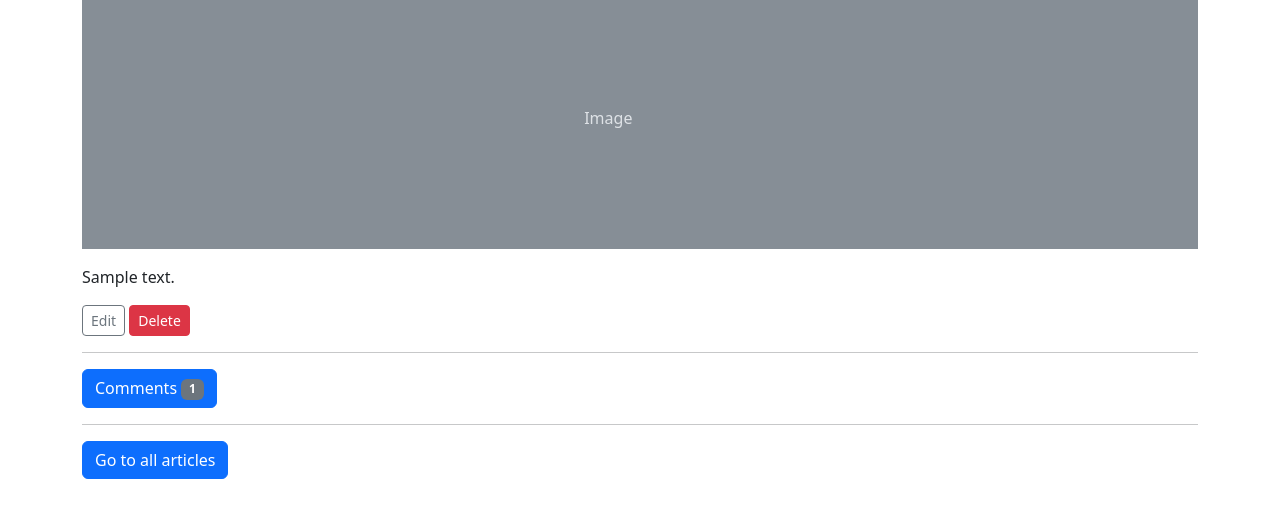
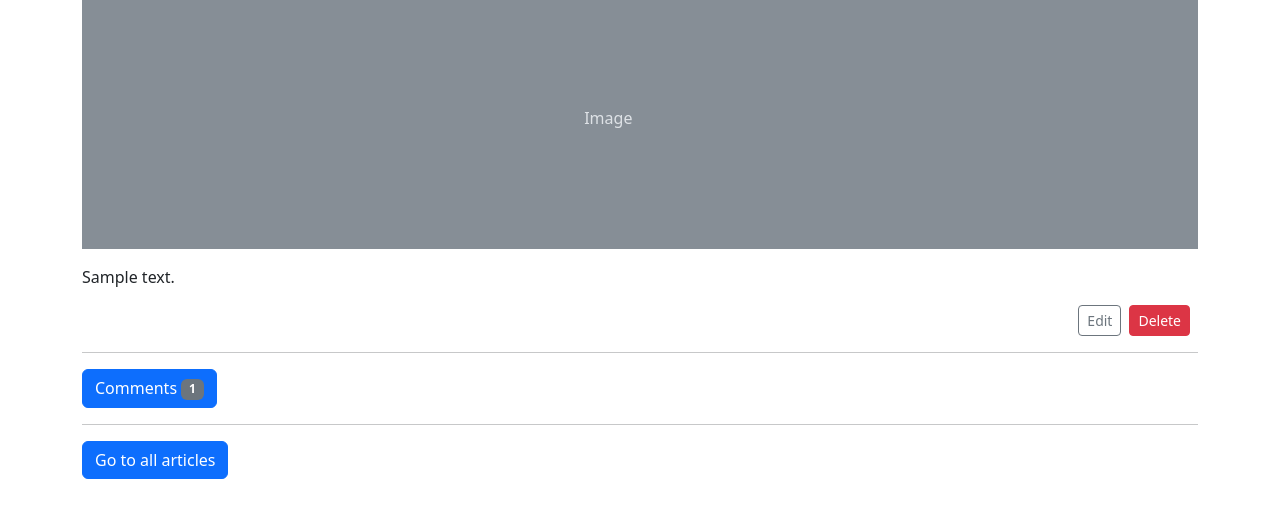
Before and after one commit to LudoTreb/news_paper, a Django app: page /articles/1/ in a window 1280 px wide. Shown: the part 176-694 px from the top of the page. Run offline with Django 4.2, Linux system fonts and the light colour scheme; a user stored in the database is signed in; tables that the repository leaves empty hold one stand-in row (values such as "Sample post"); parts of the project's set-up code (start-up, migrations or seed data) failed here and were passed over; some libraries are stand-ins or nearby versions.

Commit message:
add class to justify at the end the edit and delete button

```diff
--- a/articles/templates/article_detail.html
+++ b/articles/templates/article_detail.html
@@ -15,9 +15,9 @@
     <p>{{ article.body }}</p>
 </div>
 {% if user.username == article.author.username %}
-    <p>
-        <a href="{% url 'article_edit' article.pk %}" class="btn btn-outline-secondary btn-sm">Edit</a>
-        <a href="{% url 'article_delete' article.pk %}" class="btn btn-danger btn-sm ">Delete</a>
+    <p class="d-flex justify-content-end">
+        <a href="{% url 'article_edit' article.pk %}" class="btn btn-outline-secondary btn-sm me-2">Edit</a>
+        <a href="{% url 'article_delete' article.pk %}" class="btn btn-danger btn-sm me-2">Delete</a>
     </p>
 {% endif %}
 <hr>
```
